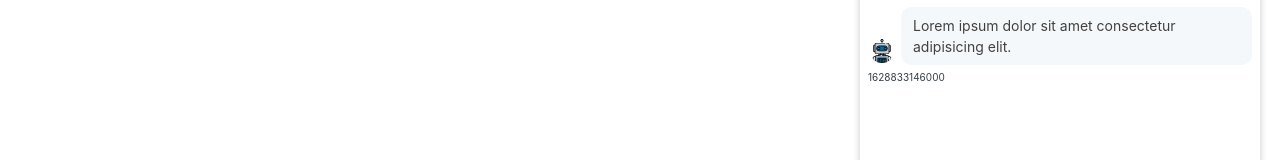
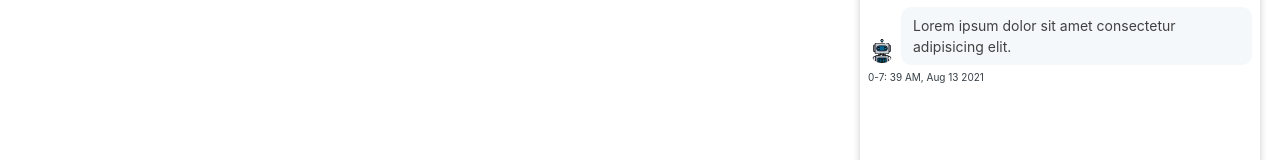
Before and after one commit to armandveloper/frontend-test, a React (Create React App) app: page / in a window 1280 px wide. Both pictures are taken after a click on the button "Click to open chat with Chatty Assistant". Shown: the part 149-309 px from the top of the page. Built offline with nearby package versions, Linux system fonts and the light colour scheme.

Commit message:
feat: format timestamp util

```diff
--- a/src/components/UI/atoms/MessageTImestamp/index.jsx
+++ b/src/components/UI/atoms/MessageTImestamp/index.jsx
@@ -1,8 +1,11 @@
 import PropTypes from 'prop-types';
+import { formatTimestamp } from 'utils/timestamp';
 import styles from './MessageTimestamp.module.css';
 
 function MessageTimestamp({ timestamp }) {
-	return <span className={styles.timestamp}>{timestamp.getTime()}</span>;
+	return (
+		<span className={styles.timestamp}>{formatTimestamp(timestamp)}</span>
+	);
 }
 
 MessageTimestamp.propTypes = {
--- a/src/constants/index.js
+++ b/src/constants/index.js
@@ -1 +1,16 @@
 export const validUsers = ['bot', 'customer'];
+
+export const months = [
+	'Jan',
+	'Feb',
+	'Mar',
+	'Apr',
+	'May',
+	'Jun',
+	'Jul',
+	'Aug',
+	'Sep',
+	'Oct',
+	'Nov',
+	'Dec',
+];
--- /dev/null
+++ b/src/utils/timestamp.js
@@ -0,0 +1,14 @@
+import { months } from '../constants';
+
+export const formatTimestamp = (timestamp = new Date()) => {
+	const hour24 = timestamp.getHours(),
+		hour = hour24 - 12,
+		minutes = timestamp.getMinutes(),
+		day = timestamp.getDate(),
+		month = timestamp.getMonth(),
+		year = timestamp.getFullYear();
+
+	return `${hour < 10 ? '0' + hour : hour}: ${
+		minutes < 10 ? '0' + minutes : minutes
+	} ${hour24 < 12 ? 'AM' : 'PM'}, ${months[month]} ${day} ${year} `;
+};
```
